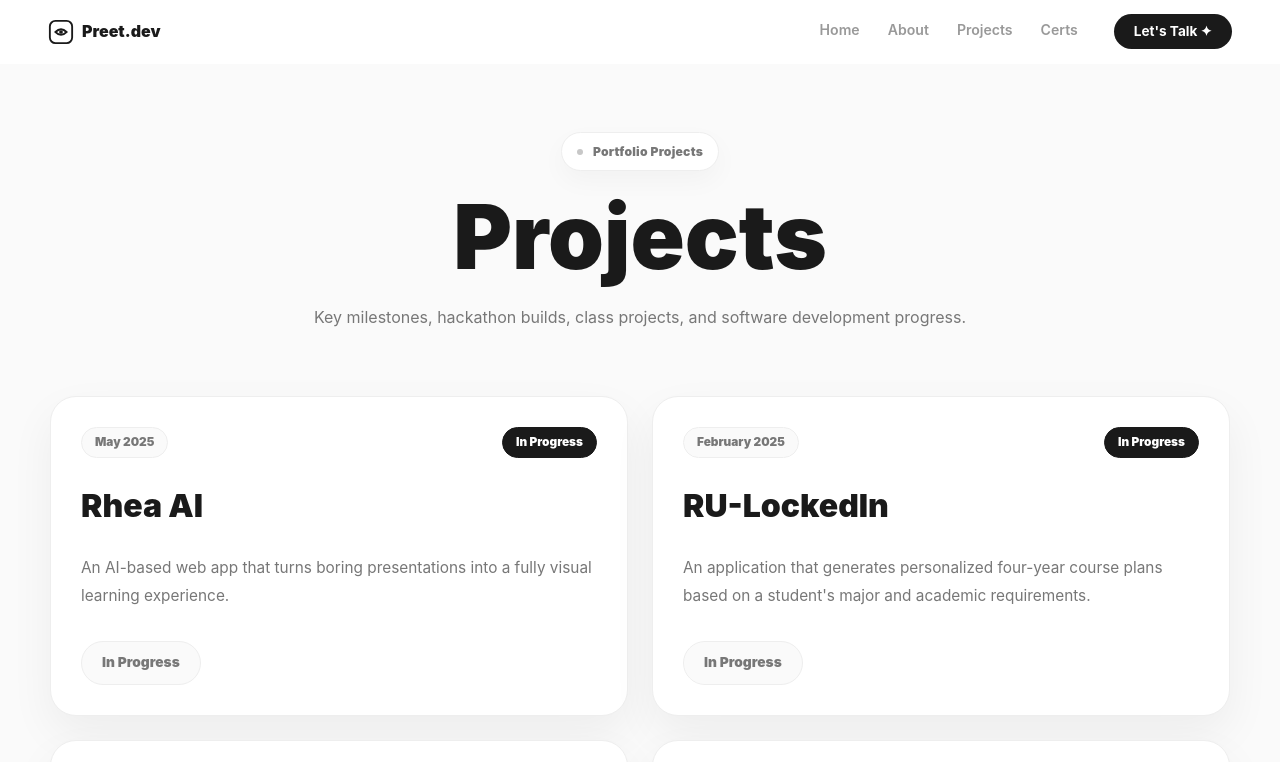
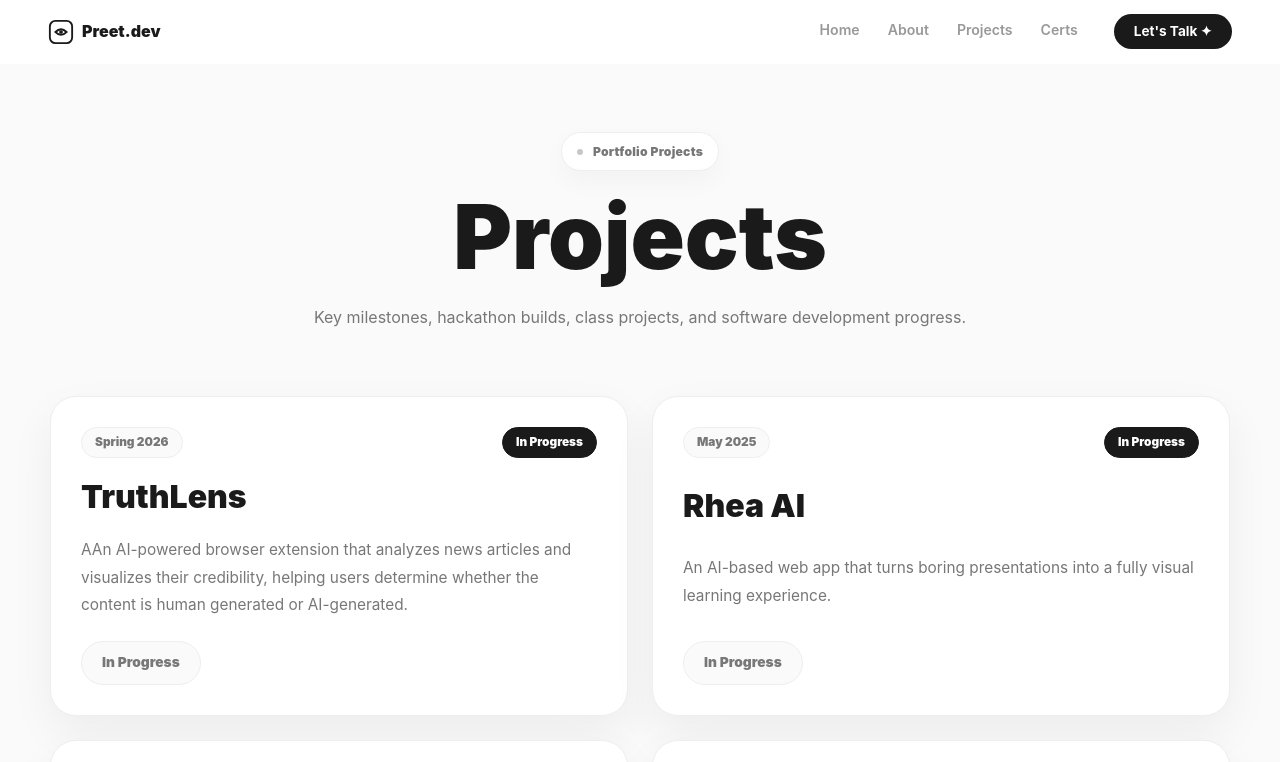
Before and after one commit to preetpatel18/PersonalPortifolio, a React (Create React App) app: page /Projects in a window 1280 px wide. Shown: the top 762 px of the page. Built offline with nearby package versions, Linux system fonts and the light colour scheme.

Commit message:
Added Project

```diff
--- a/src/pages/Projects.js
+++ b/src/pages/Projects.js
@@ -4,21 +4,21 @@ import "../assets/projects.css";
 
 function Projects() {
   const projects = [
-    {
-      date: "May 2025",
-      title: "Rhea AI",
+      {
+      date: "Spring 2026",
+      title: "TruthLens",
       description:
-        "An AI-based web app that turns boring presentations into a fully visual learning experience.",
+        "AAn AI-powered browser extension that analyzes news articles and visualizes their credibility, helping users determine whether the content is human generated or AI-generated.",
       status: "In Progress",
       completed: false,
       link: "",
       website: "",
     },
     {
-      date: "February 2025",
-      title: "RU-LockedIn",
+      date: "May 2025",
+      title: "Rhea AI",
       description:
-        "An application that generates personalized four-year course plans based on a student's major and academic requirements.",
+        "An AI-based web app that turns boring presentations into a fully visual learning experience.",
       status: "In Progress",
       completed: false,
       link: "",
```
